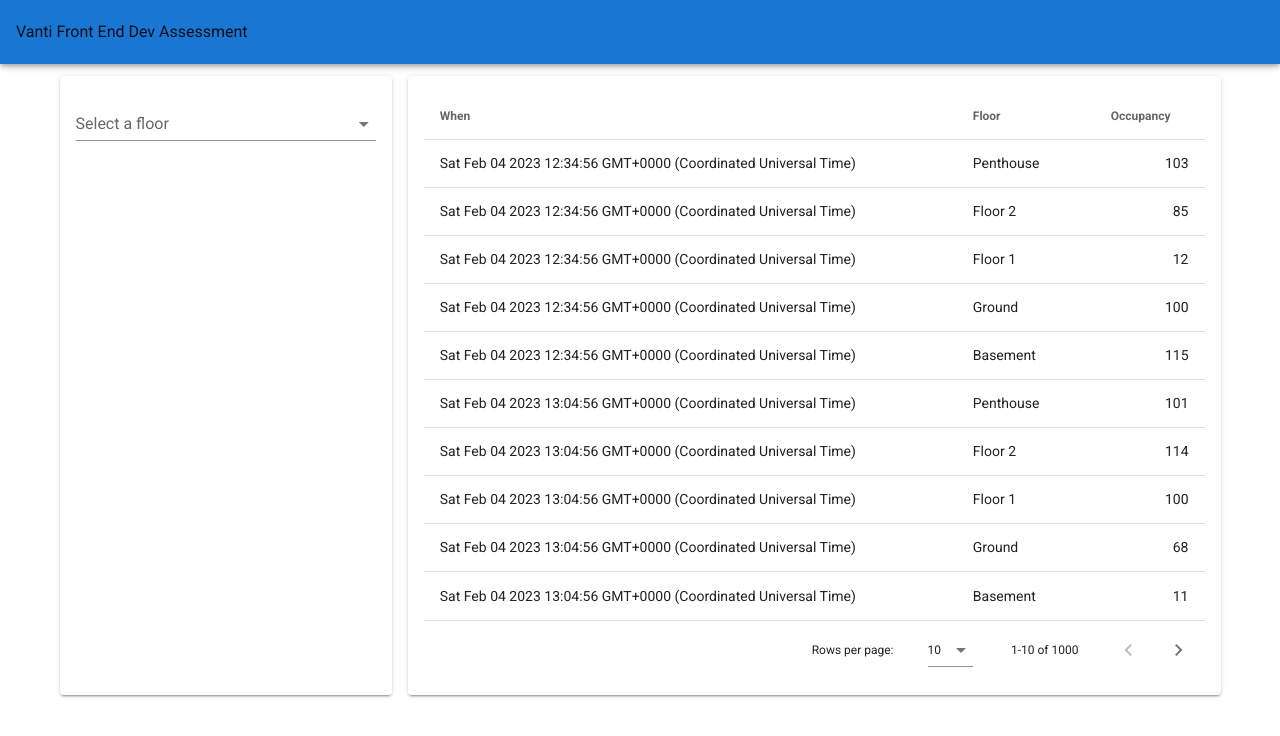
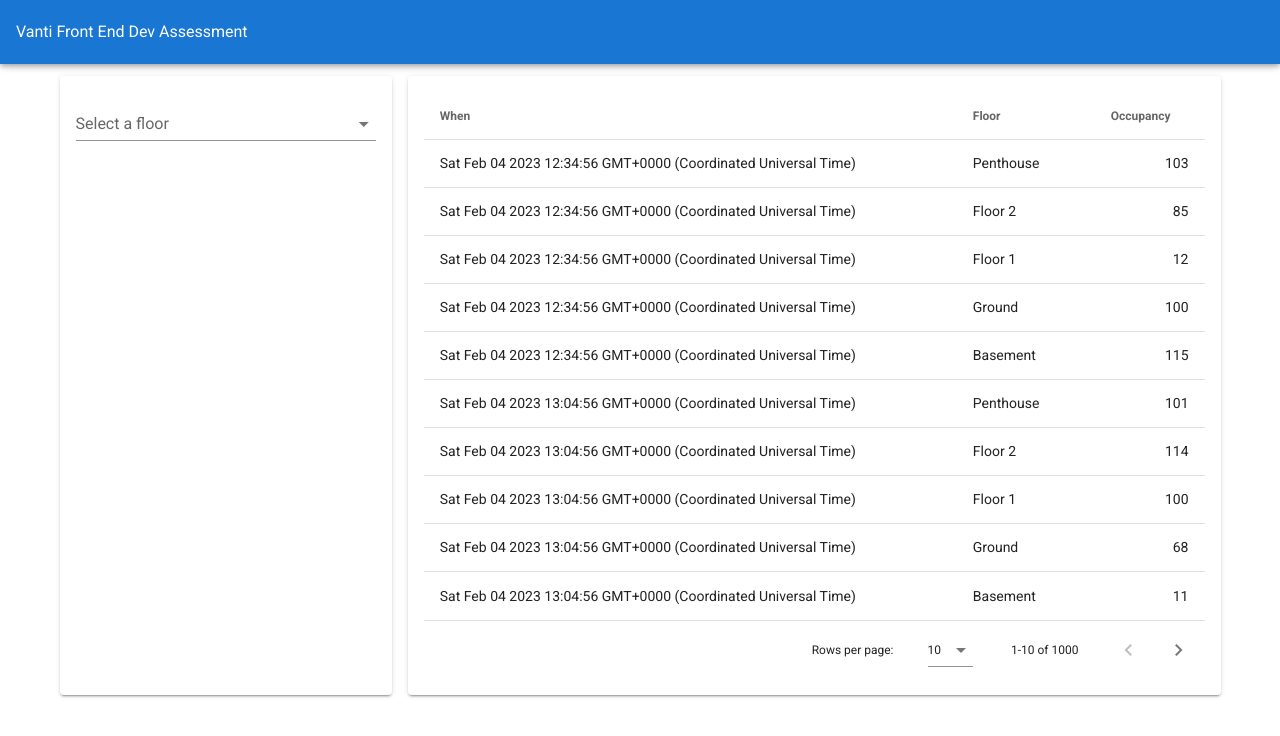
Before and after one commit to stefankudev/assessment-uidev-vue, a Vue app: page / in a window 1280 px wide. Shown: the top 736 px of the page. Built offline with nearby package versions, Linux system fonts and the light colour scheme.

Commit message:
the poor contrast of the text was annoying

```diff
--- a/src/App.vue
+++ b/src/App.vue
@@ -1,7 +1,11 @@
+<script setup>
+import OccupancyTable from '@/occupancy/OccupancyTable.vue';
+</script>
+
 <template>
   <v-app class="app-root">
     <v-app-bar app color="primary">
-      Vanti Front End Dev Assessment
+      <h1 id="app-title">Vanti Front End Dev Assessment</h1>
     </v-app-bar>
     <v-main>
       <v-container>
@@ -11,6 +15,10 @@
   </v-app>
 </template>
 
-<script setup>
-import OccupancyTable from '@/occupancy/OccupancyTable.vue';
-</script>
+<style>
+#app-title {
+  font-size: 1rem;
+  font-weight: normal;
+  color: #ffffff;
+}
+</style>
```
